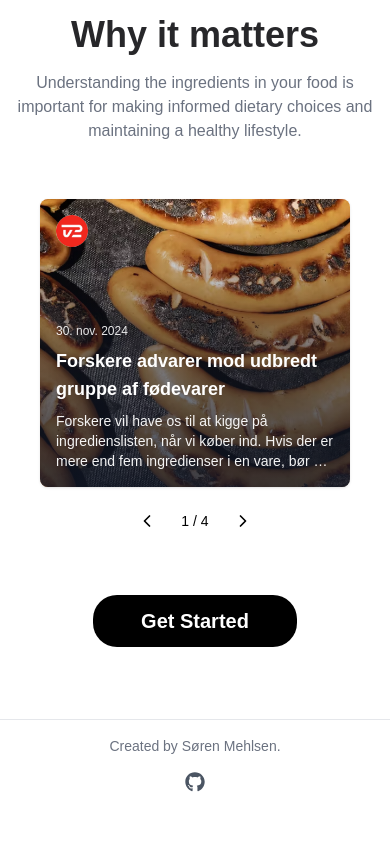
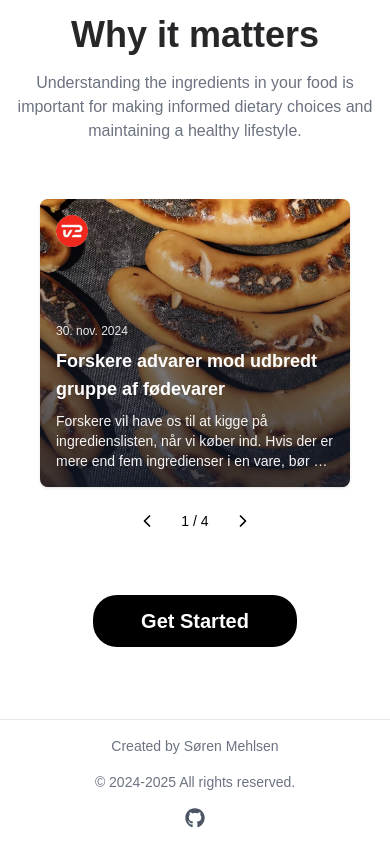
Before and after one commit to soerenmehlsen/whatsInMyFoodAzure, a Next.js app: page / in a window 390 px wide. Shown: the part 1875-2719 px from the top of the page. Before the commit the page ends 2683 px from the top, so only its background shows below. Built offline with nearby package versions, Linux system fonts and the light colour scheme; no server answers.

Commit message:
Add: copyright text to the footer

```diff
--- a/app/components/footer.tsx
+++ b/app/components/footer.tsx
@@ -1,13 +1,21 @@
 import { FaGithub } from "react-icons/fa";
 export function Footer() {
+  const currentYear = new Date().getFullYear();
   return (
     <footer className="bg-white border-t border-gray-200 mt-auto">
       <div className="container mx-auto px-4 py-4">
         <div className="flex flex-col items-center justify-between md:flex-row">
-          <div className="text-center md:text-left mb-4 md:mb-0">
-            <p className="text-sm text-gray-500">Created by Søren Mehlsen.</p>
+          <div className="text-center md:text-left mb-4 md:mb-0 md:w-1/3">
+            <p className="text-sm text-gray-500">Created by Søren Mehlsen</p>
           </div>
-          <div className="flex space-x-4">
+
+          <div className="text-center mb-4 md:mb-0 md:w-1/3">
+            <p className="text-sm text-gray-500">
+              <span>&copy; 2024-{currentYear} All rights reserved.</span>
+            </p>
+          </div>
+
+          <div className="flex justify-end md:w-1/3">
             <a
               href="https://github.com/soerenmehlsen"
               target="_blank"
```
